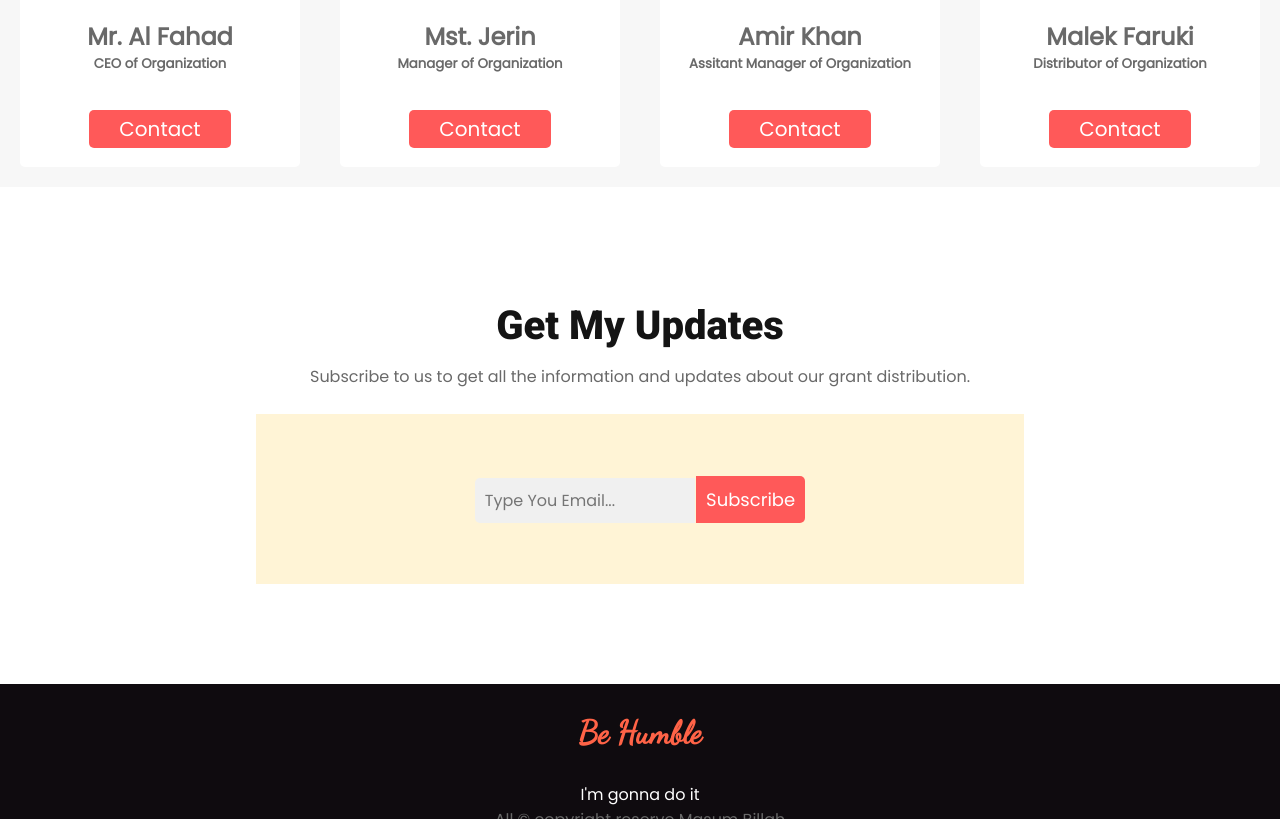
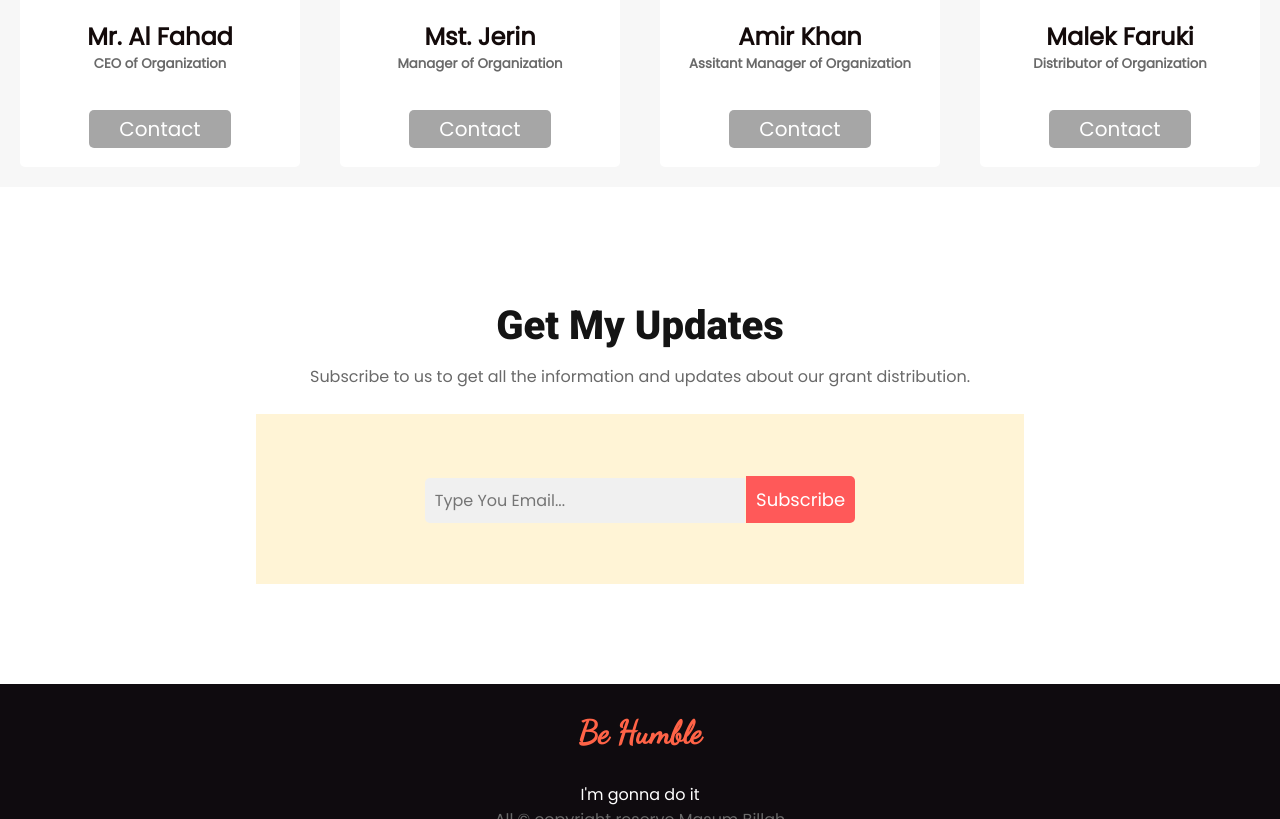
Before and after one commit to masumbillah360/Assignment_1, a plain HTML site: page index.html in a window 1280 px wide. Shown: the part 2258-3077 px from the top of the page. Drawn offline with Linux system fonts and the light colour scheme.

Commit message:
update style

```diff
--- a/style.css
+++ b/style.css
@@ -4,6 +4,7 @@
     font-family: 'Poppins', sans-serif;
 }
 
+/* Top_banner_section_starts */
 .top-banner{
     height:600px;
     background-image: url("./images/donation-f.jpg");
@@ -43,7 +44,14 @@
     border-radius: 5px;
     border: none;
 }
+.donate{
+    color: #FF5959;
+}
 
+/* Top_banner_section_ends */
+
+/* Donation-section_start's */
+/* Donation-section_start's */
 .donation-description{
     margin-top: 100px;
 }
@@ -121,13 +129,10 @@
     background-color:rgb(240, 255, 255) ;
     text-align: center;
     border-radius: 5px;
+}
 
-
-}
 .card-title{
     padding: 15px;
-    /* font-weight: bold; */
-
 }
 .card-desc{
     text-align: justify;
@@ -141,8 +146,10 @@
     background-color: #FFF4D6;
 }
 
+/* Donation-section_Ends's */
 
 
+/* About-section_start's */
 .about-section{
     margin-top: 50px;
 }
@@ -170,6 +177,7 @@
 }
 .about-card .name{
     margin-top: 15px;
+    color: rgb(19, 10, 10);
 }
 .about-card .job-title{
     margin-bottom: 40px;
@@ -177,17 +185,17 @@
 
 .contact-btn{
     text-decoration: none;
-    background-color:#FF5959;
+    /* background-color:#FF5959; */
+    background-color: rgba(0, 0, 0, 0.349);
     padding: 5px 30px;
     color: white;
-    /* font-weight: bold; */
     border-radius: 5px;
     font-size: 20px;
 }
+/* About-section_End's */
 
 
-
-
+/* NewsLatter-section_Start's */
 .subsribe-section{
     margin-top: 100px;
 }
@@ -202,7 +210,7 @@
     text-align: center;
 }
 .input-email{
-    width: 200px;
+    width: 300px;
     padding: 10px;
     border-radius: 5px 0px 0px 5px;
     border: none;
@@ -217,16 +225,11 @@
     background-color:#FF5959;
     margin-left:-3px;
     border-radius: 0px 5px 5px 0px;
-
 }
-
-.donate{
-    color: #FF5959;
-}
+/* NewsLatter-section_End's */
 
 /* Footer_section */
 footer{
-
     height: 150px;
     margin-top: 100px;
     background-color: rgb(15, 11, 15);
@@ -245,3 +248,5 @@ footer{
 .copyright{
     color: dimgray;
 }
+
+/* Footer-section_End's */
```
